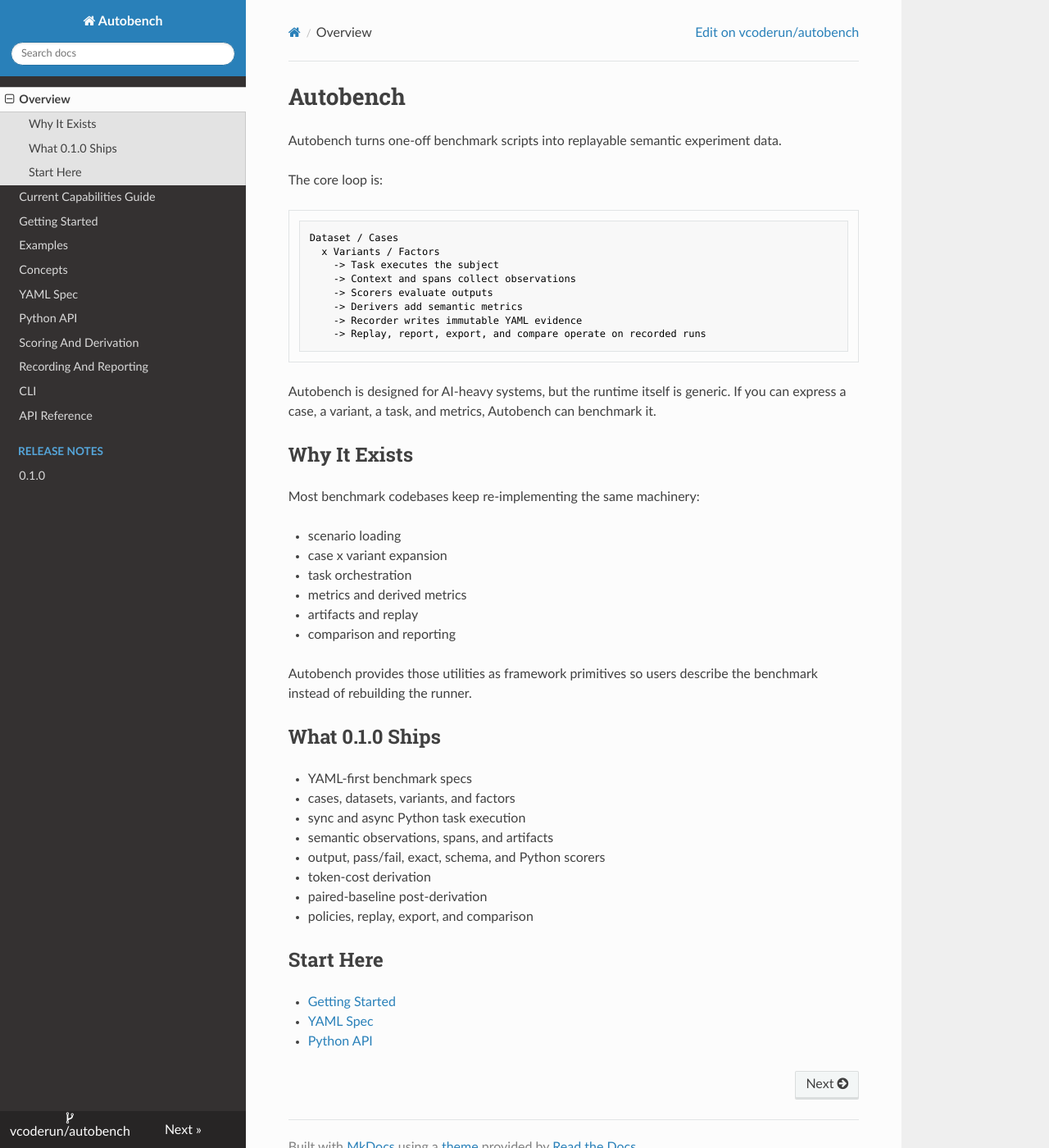
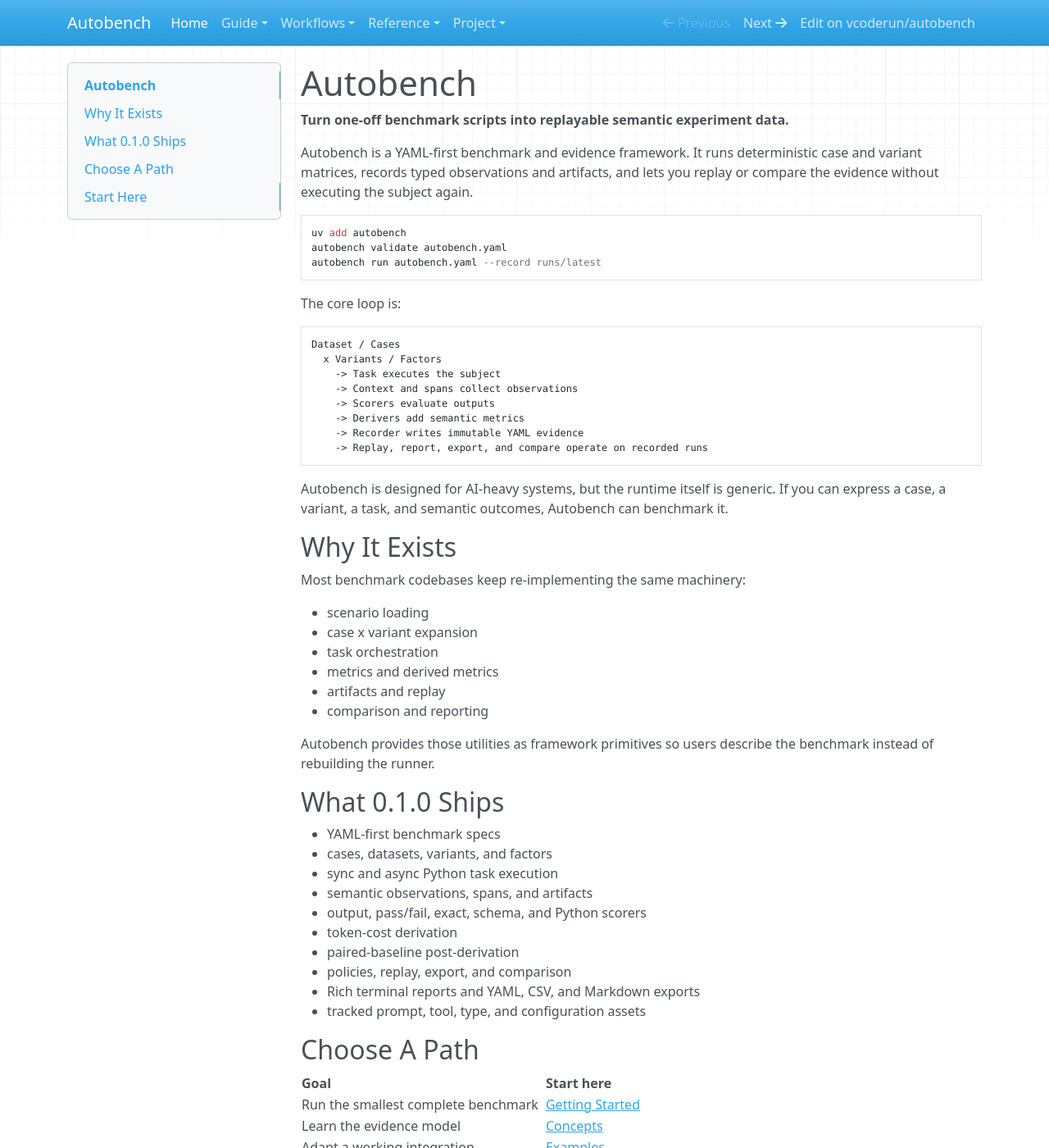
Before and after one commit to vcoderun/autobench, an MkDocs documentation site: the page built from docs/index.md, in a window 1280 px wide and 1400 px high. Shown: the whole window at 82% size. Built offline with MkDocs 1.6.1, drawn with Linux system fonts in a browser that asks for light colours; nearby versions of some CDN libraries; some of the changed text lies outside the part shown.

Commit message:
docs: migrate site to Zensical

````diff
--- a/docs/index.md
+++ b/docs/index.md
@@ -1,6 +1,16 @@
 # Autobench
 
-Autobench turns one-off benchmark scripts into replayable semantic experiment data.
+**Turn one-off benchmark scripts into replayable semantic experiment data.**
+
+Autobench is a YAML-first benchmark and evidence framework. It runs deterministic case and
+variant matrices, records typed observations and artifacts, and lets you replay or compare the
+evidence without executing the subject again.
+
+```bash
+uv add autobench
+autobench validate autobench.yaml
+autobench run autobench.yaml --record runs/latest
+```
 
 The core loop is:
 
@@ -15,7 +25,8 @@
     -> Replay, report, export, and compare operate on recorded runs
 ```
 
-Autobench is designed for AI-heavy systems, but the runtime itself is generic. If you can express a case, a variant, a task, and metrics, Autobench can benchmark it.
+Autobench is designed for AI-heavy systems, but the runtime itself is generic. If you can express
+a case, a variant, a task, and semantic outcomes, Autobench can benchmark it.
 
 ## Why It Exists
 
@@ -40,9 +51,23 @@
 - token-cost derivation
 - paired-baseline post-derivation
 - policies, replay, export, and comparison
+- Rich terminal reports and YAML, CSV, and Markdown exports
+- tracked prompt, tool, type, and configuration assets
+
+## Choose A Path
+
+| Goal | Start here |
+| --- | --- |
+| Run the smallest complete benchmark | [Getting Started](getting-started.md) |
+| Learn the evidence model | [Concepts](concepts.md) |
+| Adapt a working integration | [Examples](examples.md) |
+| Define a benchmark declaratively | [YAML Spec](yaml-spec.md) |
+| Build custom tasks and scorers | [Python API](python-api.md) |
+| Replay and compare recorded evidence | [Recording And Reporting](recording-and-reporting.md) |
 
 ## Start Here
 
 - [Getting Started](getting-started.md)
+- [Examples](examples.md)
 - [YAML Spec](yaml-spec.md)
 - [Python API](python-api.md)
--- a/mkdocs.yml
+++ b/mkdocs.yml
@@ -1,9 +1,54 @@
 site_name: Autobench
-site_description: YAML-first benchmark and evidence framework
+site_url: https://vcoderun.github.io/autobench/
+site_description: Replayable, semantic benchmark evidence for any system.
 repo_url: https://github.com/vcoderun/autobench
 repo_name: vcoderun/autobench
+edit_uri: edit/main/docs/
+copyright: Copyright &copy; 2026 Autobench contributors
 theme:
-  name: readthedocs
+  variant: modern
+  language: en
+  font:
+    text: Inter
+    code: JetBrains Mono
+  icon:
+    logo: lucide/gauge
+    repo: fontawesome/brands/github
+  palette:
+    - media: "(prefers-color-scheme)"
+      primary: teal
+      accent: amber
+      toggle:
+        icon: lucide/sun-moon
+        name: Switch to light mode
+    - media: "(prefers-color-scheme: light)"
+      scheme: default
+      primary: teal
+      accent: amber
+      toggle:
+        icon: lucide/sun
+        name: Switch to dark mode
+    - media: "(prefers-color-scheme: dark)"
+      scheme: slate
+      primary: teal
+      accent: amber
+      toggle:
+        icon: lucide/moon
+        name: Switch to system preference
+  features:
+    - navigation.instant
+    - navigation.instant.progress
+    - navigation.tracking
+    - navigation.tabs
+    - navigation.tabs.sticky
+    - navigation.sections
+    - navigation.path
+    - navigation.top
+    - toc.follow
+    - content.action.edit
+    - content.action.view
+    - content.code.copy
+    - search.highlight
 markdown_extensions:
   - admonition
   - attr_list
@@ -16,23 +61,27 @@
   - pymdownx.tabbed:
       alternate_style: true
 plugins:
-  - search
   - mkdocstrings:
       handlers:
         python:
           paths:
             - src
 nav:
-  - Overview: index.md
-  - Current Capabilities Guide: current-capabilities-guide.md
-  - Getting Started: getting-started.md
-  - Examples: examples.md
-  - Concepts: concepts.md
-  - YAML Spec: yaml-spec.md
-  - Python API: python-api.md
-  - Scoring And Derivation: scoring-and-derivation.md
-  - Recording And Reporting: recording-and-reporting.md
-  - CLI: cli.md
-  - API Reference: api-reference.md
-  - Release Notes:
-      - 0.1.0: release-notes/0.1.0.md
+  - Home: index.md
+  - Guide:
+      - Getting Started: getting-started.md
+      - Concepts: concepts.md
+      - Examples: examples.md
+      - Current Capabilities: current-capabilities-guide.md
+  - Workflows:
+      - Scoring And Derivation: scoring-and-derivation.md
+      - Recording And Reporting: recording-and-reporting.md
+      - CLI: cli.md
+  - Reference:
+      - YAML Spec: yaml-spec.md
+      - Python API: python-api.md
+      - API Reference: api-reference.md
+  - Project:
+      - Development: development.md
+      - Release Notes:
+          - 0.1.0: release-notes/0.1.0.md
--- a/pyproject.toml
+++ b/pyproject.toml
@@ -24,8 +24,7 @@
 [project.optional-dependencies]
 dev = [
     "basedpyright",
-    "mkdocs",
-    "mkdocstrings[python]",
+    "mkdocstrings-python",
     "pre-commit",
     "pydantic>=2.7",
     "pytest",
@@ -33,13 +32,16 @@
     "pytest-cov",
     "ruff",
     "ty",
+    "zensical",
 ]
 
 [project.scripts]
 autobench = "autobench.__main__:main"
 
 [project.urls]
+Documentation = "https://vcoderun.github.io/autobench/"
 Repository = "https://github.com/vcoderun/autobench"
+Changelog = "https://github.com/vcoderun/autobench/blob/main/CHANGELOG.md"
 
 [build-system]
 requires = ["hatchling"]
````
Also changed, not shown: CHANGELOG.md (+4 -0 lines), CONTRIBUTING.md (+6 -4 lines), README.md (+4 -2 lines), docs/development.md (added, +47 -0 lines), docs/getting-started.md (+14 -0 lines), 3 other files.
